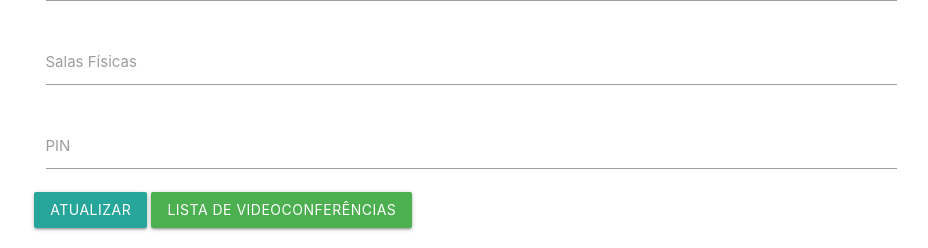
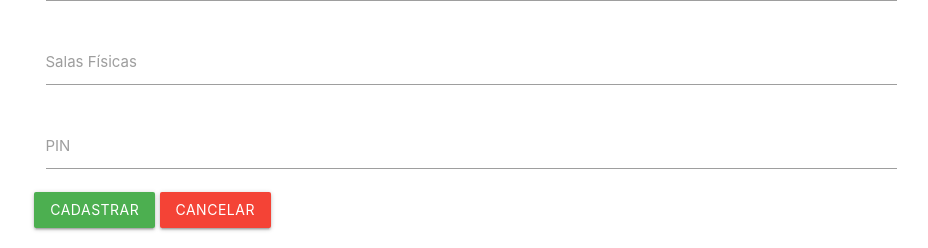
Before and after one commit to dezao/videoconferencia, a PHP site: page /editaVideo.php in a window 1280 px wide. Shown: the part 732-980 px from the top of the page, without its empty margins (169-1097 px from the left). Run offline with PHP 8.4, Linux system fonts and the light colour scheme; a user stored in the database is signed in; data comes from the database, SQL or seed files in the repository; data that the repository does not hold is empty.

Commit message:
Correção dos botões de cadastro.

```diff
--- a/cadastraAnalista.php
+++ b/cadastraAnalista.php
@@ -33,8 +33,8 @@ include_once './view/topo.php';
                         <label for="senha">Senha</label>
                     </div>
 
-                    <button type="submit" name="btnCadastrarAnalista" class="btn waves-effect waves-light">CADASTRAR</button>
-                    <!-- <a href="dashboard.php" class="btn green waves-effect waves-light">Lista de Videoconferência</a> -->
+                    <button type="submit" name="btnCadastrar" class="btn green waves-effect waves-light">Cadastrar</button>
+                    <a href="dashboard.php" class="btn red waves-effect waves-light">Cancelar</a>
                 </form>
             </div>
         </div>
--- a/cadastraVideo.php
+++ b/cadastraVideo.php
@@ -58,8 +58,8 @@ include_once './view/topo.php';
                         <label for="pin">PIN</label>
                     </div>
 
-                    <button type="submit" name="btnCadastrar" class="btn waves-effect waves-light">Cadastrar</button>
-                    <a href="dashboard.php" class="btn green waves-effect waves-light">Lista de Videoconferência</a>
+                    <button type="submit" name="btnCadastrar" class="btn green waves-effect waves-light">Cadastrar</button>
+                    <a href="dashboard.php" class="btn red waves-effect waves-light">Cancelar</a>
                 </form>
             </div>
         </div>
--- a/editaVideo.php
+++ b/editaVideo.php
@@ -72,8 +72,8 @@ if (isset($_GET['id'])) {
                         <label for="pin">PIN</label>
                     </div>
 
-                    <button type="submit" name="btnAtualizar" class="btn waves-effect waves-light">ATUALIZAR</button>
-                    <a href="dashboard.php" class="btn green waves-effect waves-light">LISTA DE VIDEOCONFERÊNCIAS</a>
+                    <button type="submit" name="btnCadastrar" class="btn green waves-effect waves-light">Cadastrar</button>
+                    <a href="dashboard.php" class="btn red waves-effect waves-light">Cancelar</a>
                 </form>
             </div>
         </div>
--- a/view/topo.php
+++ b/view/topo.php
@@ -38,7 +38,7 @@
 </head>
 <body>
 
-  <!--Estrutura Dropdown Menu NavBar -->
+  <!--Estrutura Dropdown Menu Analistas NavBar -->
   <ul id="dropdown1" class="dropdown-content">
     <li><a href="./cadastraAnalista.php">CADASTRAR</a></li>
     <li class="divider"></li>
```
